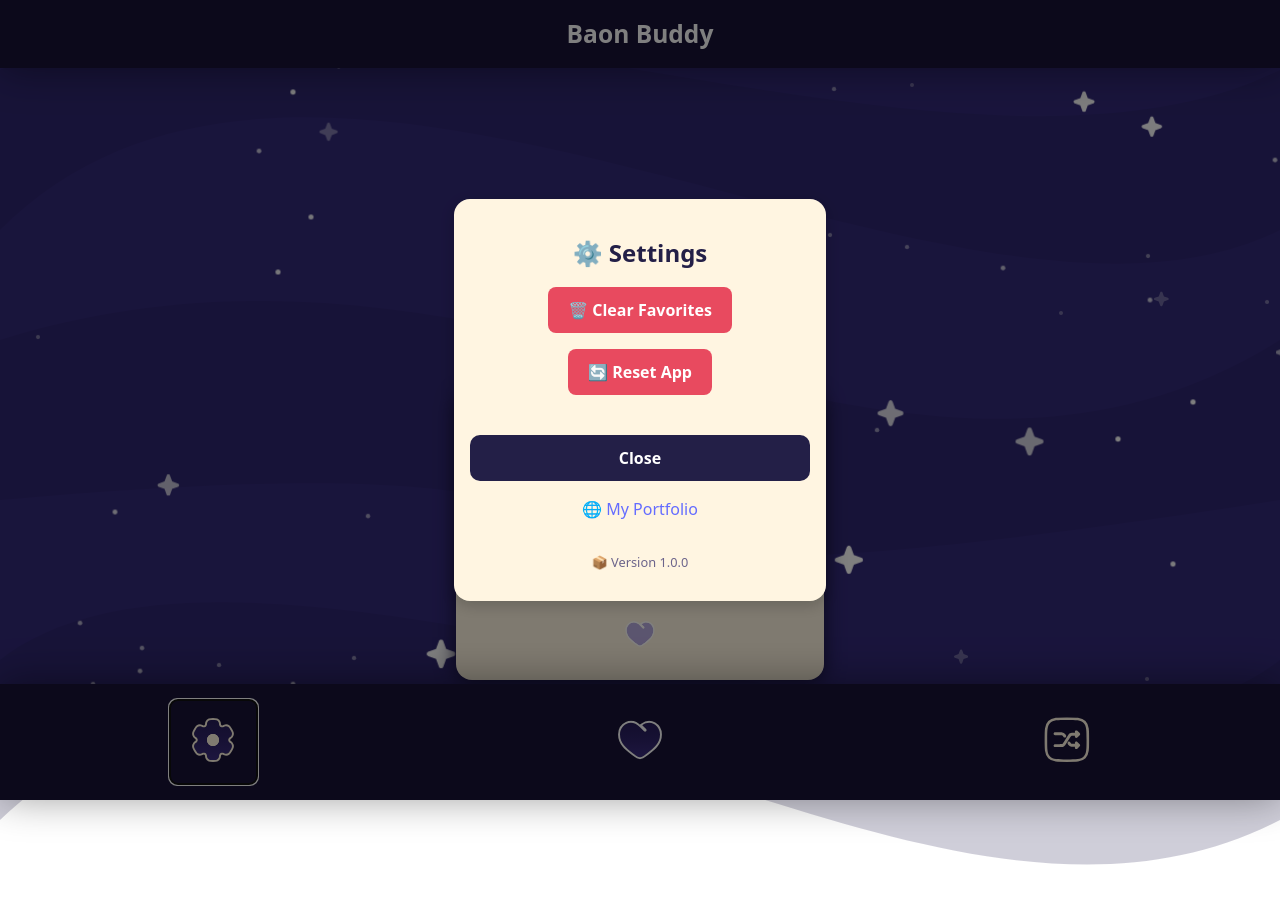
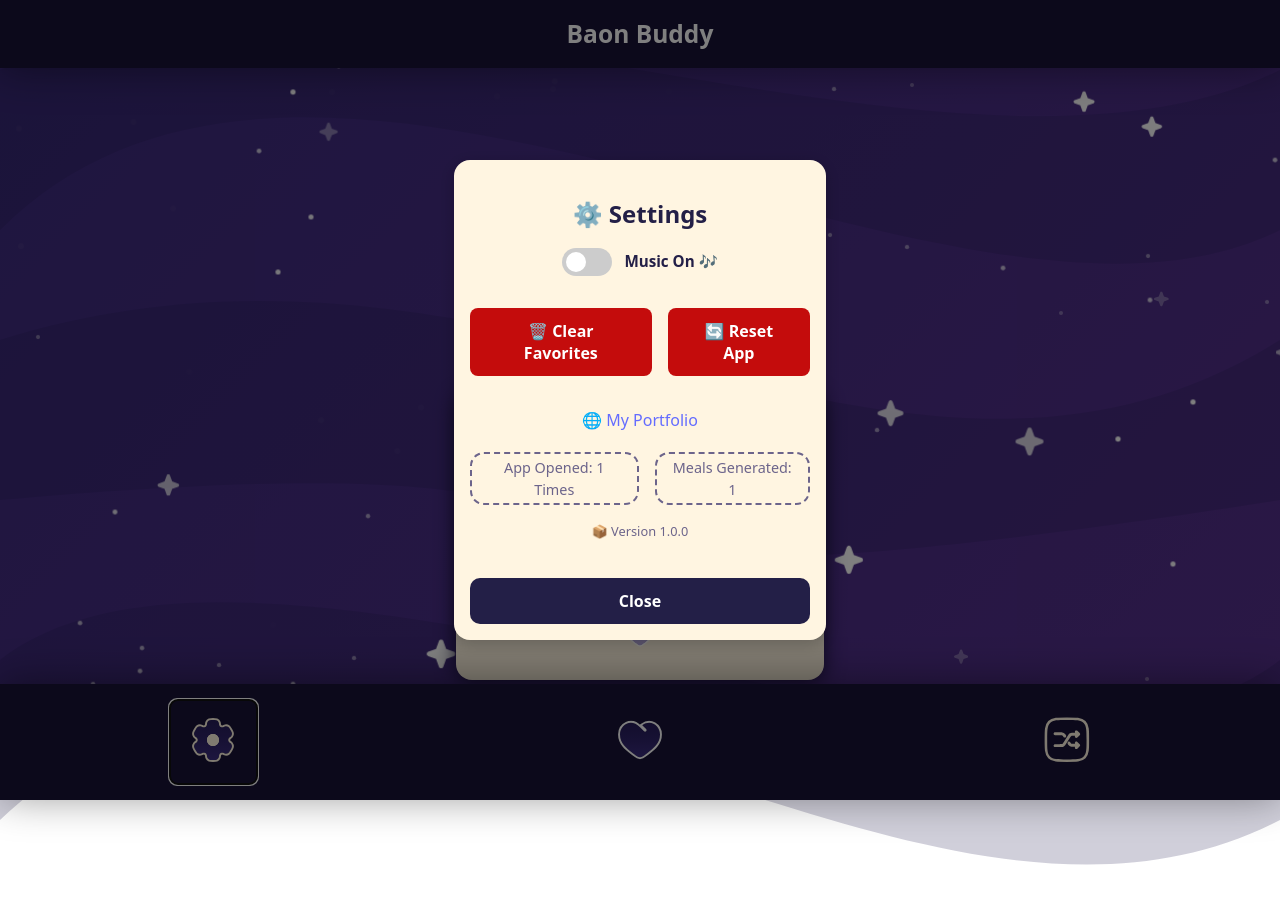
Before and after one commit to Raccai/baon-buddy, a Svelte app: page / in a window 1280 px wide. Both pictures are taken after a click on the button 213 px from the left and 742 px from the top of the page. Shown: the top 904 px of the page. Built offline with nearby package versions, Linux system fonts and the light colour scheme.

Commit message:
EDIT: microinteractions + music

```diff
--- a/src/App.svelte
+++ b/src/App.svelte
@@ -5,21 +5,48 @@
   import Navbar from './components/Navbar.svelte';
   import TalaQuote from './components/TalaQuote.svelte';
   import { meals } from "./lib/meals.js";
-  // @ts-ignore
-  import { getRandomMeals } from "./lib/utils";
-  // @ts-ignore
-  import { saveFavorite, isFavorite, removeFavorite } from './lib/storage';
+  import { incrementCounter } from './lib/storage';
+  import { onMount } from 'svelte';
+
   import FavoritesModal from './components/FavoritesModal.svelte';
   import { getFavorites } from './lib/storage';
   import SettingsModal from './components/SettingsModal.svelte';
   import Toast from './components/Toast.svelte';
 
-  let settingsVisible = false;
   let favoriteNames = getFavorites().map(meal => meal.name);
   let favoritesRef;
   let favoritesVisible = false;
+  let settingsVisible = false;
   let suggestedMeals = [];
   let bounce = false;
+  let audio;
+  let musicEnabled = localStorage.getItem("musicEnabled") !== "false";
+
+  // Increment Counter on every App Launch
+  onMount(() => {
+    audio = new Audio("public/UlilangKaluluwa.wav");
+    audio.loop = true;
+    audio.volume = 1;
+
+    if (musicEnabled) {
+      audio.play().catch(e => console.warn("Autoplay blocked:", e));
+    }
+
+    incrementCounter("baonAppOpens")
+  })
+
+  // Function to toggle
+  // @ts-ignore
+  function toggleMusic() {
+    musicEnabled = !musicEnabled;
+    // @ts-ignore
+    localStorage.setItem("musicEnabled", musicEnabled);
+    if (musicEnabled) {
+      audio.play();
+    } else {
+      audio.pause();
+    }
+  }
 
   // Toggle Favorites for Each Card
   function toggleFavorites() {
@@ -45,6 +72,7 @@
 
     bounce = false; // reset first
     requestAnimationFrame(() => bounce = true); // allow reactive update
+    incrementCounter("baonMealGenerations"); // Increments no. of times meals were generated
   }
 
   // generates meals on first load
@@ -105,6 +133,18 @@
     {/each}
   </div>
 
+  <!-- Dust Particles (Animated) -->
+  <div class="dust-layer">
+    {#each Array(50) as _, i}
+      <div class="dust" style="
+        top: {Math.random() * 100}%;
+        left: {Math.random() * 100}%;
+        animation-delay: {Math.random() * 5}s;
+        animation-duration: {5 + Math.random() * 10}s;
+      "></div>
+    {/each}
+  </div>
+
   <!-- Simple background flowy lines -->
   <div class="flow-lines-bg">
     <!-- Layer 1 -->
@@ -146,6 +186,7 @@
     favoriteNames = getFavorites().map(meal => meal.name);
     if (favoritesVisible && favoritesRef) favoritesRef.refresh(); // refreshes favorites list if modal is open)
   }}
+  on:toggleMusic = {toggleMusic}
 />
 
 <Toast />
@@ -263,4 +304,29 @@
   .flow-fill {
     fill: #231d52a9; /* very subtle white */
   }
+
+  /* Dust Particles */
+  .dust-layer {
+    position: absolute;
+    width: 100%;
+    height: 100%;
+    z-index: 0;
+    pointer-events: none;
+    overflow: hidden;
+  }
+
+  .dust {
+    position: absolute;
+    width: 6px;
+    height: 6px;
+    border-radius: 50%;
+    background-color: rgba(255, 255, 255, 0.08);
+    animation: floatDust linear infinite;
+  }
+
+  @keyframes floatDust {
+    0% { transform: translateX(0) translateY(0); opacity: 0.2; }
+    50% { opacity: 0.6; }
+    100% { transform: translateX(-100vw) translateY(-100vh); opacity: 0; }
+  }
 </style>
--- a/src/app.css
+++ b/src/app.css
@@ -28,8 +28,16 @@ body {
   place-items: center;
   min-width: 320px;
   min-height: 100vh;
-  background-color: #332A79;
   overflow: hidden;
+  background: linear-gradient(135deg, #281e6e, #332A79, #673397);
+  background-size: 400% 400%;
+  animation: gradientShift 15s ease infinite;
+}
+
+@keyframes gradientShift {
+  0% { background-position: 0% 50%; }
+  50% { background-position: 100% 50%; }
+  100% { background-position: 0% 50%; }
 }
 
 .navbar-icon {
--- a/src/components/BaonCard.svelte
+++ b/src/components/BaonCard.svelte
@@ -2,28 +2,59 @@
     import AddedFaves from "../assets/AddedFaves.svelte"
     import NotFaves from "../assets/NotFaves.svelte"
     import { showToast } from "../lib/toast";
+    import { markMealAsSeen, getSeenMEals } from "../lib/storage";
+    import { createEventDispatcher } from "svelte";
+    import { isFavorite, saveFavorite, removeFavorite } from "../lib/storage";
 
+    export let triggerBounce = false;
     export let meal;
     export let favoriteNames = [];
 
-    import { createEventDispatcher } from "svelte";
-    import { isFavorite, saveFavorite, removeFavorite } from "../lib/storage";
+    const dispatch = createEventDispatcher();
+    let hasBeenSeen = false;
+    let glowClass = "";
+    let triggerGlow = false;
+    let bounceClass = "";
+    let sparkles = [];
+    let wiggle = false;
+    let longPressTimer;
 
-    const dispatch = createEventDispatcher();
+    // Handles user long press
+    function handlePointerDown() {
+        longPressTimer = setTimeout(() => {
+            wiggle = true;
+            setTimeout(() => wiggle = false, 500); // resets animation
+        }, 600); // Long press duration
+    }
+    function handlePointerUp() {
+        clearTimeout(longPressTimer);
+    }
+
+    // Glow around the card when it is favorited
+    $: if (favorite && triggerGlow) {
+        glowClass = "glow";
+        setTimeout(() => glowClass = "", 800); // remove after glow animation
+    }
 
     // Check if already favorited when component loads
     $: favorite = favoriteNames.includes(meal.name);
 
+    // Check if baon has already been seen before by user
+    $: {
+        const seenList = getSeenMEals();
+        hasBeenSeen = seenList.includes(meal.name);
+        if (!hasBeenSeen) {
+            markMealAsSeen(meal.name);
+        }
+    }
+
     // For bounce animation upon every generation
-    export let triggerBounce = false;
-    let bounceClass = "";
     $: if (triggerBounce) {
         bounceClass = "bounce";
         setTimeout(() => bounceClass = "", 400); // reset after animation
     }
 
     // For Heart-Button Toggle Sparkle Animations
-    let sparkles = [];
     function triggerSparkle() {
         const id = crypto.randomUUID?.() || Math.random().toString(36);
         const newSparkle = {
@@ -45,6 +76,12 @@
             saveFavorite(meal);
             showToast("Added to faves!", "faves")
             triggerSparkle();
+
+            // trigger glow anim
+            triggerGlow = false;
+            requestAnimationFrame(() => {
+                triggerGlow = true;
+            })
         }
         dispatch("faveChange")
     }
@@ -69,7 +106,18 @@
 </script>
 
 <!-- svelte-ignore a11y_no_static_element_interactions -->
-<div class="baon-card {bounceClass}" on:dblclick={toggleFavorite}>
+<div
+    class="baon-card {bounceClass} {glowClass} {wiggle ? "wiggle" : ""}"
+    on:dblclick = {toggleFavorite}
+    on:pointerdown = {handlePointerDown}
+    on:pointerup = {handlePointerUp}
+    on:pointercancel = {handlePointerUp}
+    on:touchend = {handlePointerUp}
+>
+    {#if !hasBeenSeen}
+        <div class="seen-indicator" title="New Meal"></div>
+    {/if}
+
     <div class="top-row">
         <span class="emoji">{meal.emoji}</span>
     </div>
@@ -248,6 +296,55 @@
         100% { opacity: 0; transform: scale(0.5) translate(-10px); }
     }
 
+    /*  New Meal Indicator */
+    .seen-indicator {
+        width: 10px;
+        height: 10px;
+        background: radial-gradient(circle at center, rgb(174, 133, 226), #6a0dad);
+        border-radius: 50%;
+        position: absolute;
+        top: 8px;
+        left: 8px;
+        box-shadow: 0 0 6px #b388eb;
+        animation: pulse 1.5s infinite ease-in-out;
+    }
+
+    @keyframes pulse {
+        0%, 100% {
+            transform: scale(1);
+            opacity: 0.8;
+        }
+        50% {
+            transform: scale(1.4);
+            opacity: 1;
+        }
+    }
+
+    /* Glow Animation for Favorited cards */
+    .glow {
+        box-shadow: 0 0 20px 20px rgba(255, 215, 0, 0.4);
+        animation: glowFade 0.8s ease forwards;
+    }
+
+    @keyframes glowFade {
+        0%   { box-shadow: 0 0 0px 0 rgba(255, 215, 0, 0); }
+        30%  { box-shadow: 0 0 12px 6px rgba(255, 215, 0, 0.6); }
+        100% { box-shadow: 0 0 0px 0 rgba(255, 215, 0, 0); }
+    }
+
+    /* Wiggle Animation */
+    .wiggle {
+        animation: wiggleAnim 0.4s ease-in-out;
+    }
+
+    @keyframes wiggleAnim {
+        0% { transform: rotate(0); }
+        25% { transform: rotate(1.5deg); }
+        50% { transform: rotate(-1.5deg); }
+        75% { transform: rotate(1.2deg); }
+        100% { transform: rotate(0); }
+    }
+
     @media (max-width: 420px) {
         .baon-card {
             width: 70vw;
--- a/src/components/SettingsModal.svelte
+++ b/src/components/SettingsModal.svelte
@@ -3,10 +3,21 @@
     import { clearFavorites, resetStorage } from '../lib/storage.js';
     import { fade, fly } from 'svelte/transition';
     import { showToast } from '../lib/toast.js';
+    import { getCounter } from '../lib/storage.js';
 
     const dispatch = createEventDispatcher();
+    let timesOpened = 0;
+    let timesGenerated = 0;
+    let musicEnabled = localStorage.getItem("musicEnabled") !== "false";
 
     export let visible = false;
+
+    function toggleMusicSetting() {
+        musicEnabled = !musicEnabled;
+        // @ts-ignore
+        localStorage.setItem("musicEnabled", musicEnabled);
+        dispatch("toggleMusic");
+    }
 
     function clearFaves() {
         clearFavorites();
@@ -26,6 +37,12 @@
 
     function closeModal() {
         dispatch('close');
+    }
+
+   // @ts-ignore
+     $: if (visible) {
+        timesOpened = getCounter("baonAppOpens");
+        timesGenerated = getCounter("baonMealGenerations");
     }
 </script>
 
@@ -47,6 +64,16 @@
                 <h2>⚙️ Settings</h2>
             </header>
 
+            <section class="main-settings">
+                <div class="setting toggle-setting">
+                    <label class="toggle">
+                        <input type="checkbox" class:checked={musicEnabled} on:change={toggleMusicSetting} />
+                        <span class="slider"></span>
+                        <span class="toggle-label">{musicEnabled ? 'Music On 🎶' : 'Music Off 🔇'}</span>
+                    </label>
+                </div>
+
+                <section class="delete-actions">
                     <section class="setting">
                         <button class="danger" on:click={clearFaves}>🗑️ Clear Favorites</button>
                     </section>
@@ -54,19 +81,24 @@
                     <section class="setting">
                         <button class="danger" on:click={resetApp}>🔄 Reset App</button>
                     </section>
-
-            <button class="close-btn" on:click={closeModal}>Close</button>
+                </section>
+            </section>
 
             <section class="more-links">
                 <p>
                     <a href="https://shop.angwikanatin.com/raccaian-portfolio/" target="_blank">🌐 My Portfolio</a><br>
                 </p>
+                <span class="fun-stats">
+                    <span>App Opened: {timesOpened} Times</span>
+                    <span>Meals Generated: {timesGenerated}</span>
+                </span>
+                <section class="version-info">
+                    <p>📦 Version 1.0.0</p>
+                </section>
             </section>
 
 
-            <section class="version-info">
-                <p>📦 Version 1.0.0</p>
-            </section>
+            <button class="close-btn" on:click={closeModal}>Close</button>
         </div>
     </div>
 {/if}
@@ -74,8 +106,10 @@
 <style>
     .modal-backdrop {
         position: fixed;
-        top: 0; left: 0;
-        width: 100vw; height: 100vh;
+        top: 0;
+        left: 0;
+        width: 100vw;
+        height: 100vh;
         background-color: rgba(0, 0, 0, 0.5);
         z-index: 999;
         display: flex;
@@ -105,8 +139,65 @@
         justify-content: center;
     }
 
+    /* Non delete actions */
+    .toggle {
+        display: flex;
+        align-items: center;
+        gap: 0.75rem;
+        cursor: pointer;
+        position: relative;
+    }
+
+    .toggle input {
+        display: none;
+    }
+
+    .slider {
+        width: 50px;
+        height: 28px;
+        background-color: #ccc;
+        border-radius: 999px;
+        position: relative;
+        transition: background-color 0.3s ease;
+        flex-shrink: 0;
+    }
+
+    .slider::before {
+        content: "";
+        position: absolute;
+        height: 20px;
+        width: 20px;
+        background: white;
+        border-radius: 50%;
+        top: 4px;
+        left: 4px;
+        transition: transform 0.3s cubic-bezier(0.3, 1.6, 0.5, 1), background 0.3s ease;
+    }
+
+    .toggle input:checked + .slider {
+        background-color: #84e1b7;
+    }
+
+    .toggle input:checked + .slider::before {
+        transform: translateX(22px);
+    }
+
+    .toggle-label {
+        font-weight: bold;
+        color: #231F47;
+        font-size: 0.95rem;
+    }
+
+    /* Delete buttons */
+    .delete-actions {
+        display: flex;
+        flex-direction: row;
+        gap: 16px;
+        justify-content: space-between;
+        align-items: center;
+    }
     .danger {
-        background: #e84a5f;
+        background: #C40C0C;
         color: white;
         padding: 0.75rem 1.25rem;
         border: none;
@@ -133,6 +224,31 @@
         text-align: center;
         font-size: 0.8rem;
         color: #6c648b;
-        margin-top: 2rem;
+    }
+
+    /* Links */
+    .more-links {
+        display: flex;
+        flex-direction: column;
+        justify-content: center;
+        gap: 4px;
+    }
+
+    .fun-stats {
+        display: flex;
+        flex-direction: row;
+        justify-content: space-between;
+        color: #231F47;
+        font-weight: 500;
+        gap: 16px;
+    }
+
+    .fun-stats span {
+        background-color: none;
+        border: 2px dashed #6c648b;
+        color: #6c648b;
+        padding: 0.2rem 0.8rem;
+        border-radius: 14px;
+        font-size: 0.9rem;
     }
 </style>
```
Also changed, not shown: src/lib/storage.js (+26 -0 lines), 1 other file (tests, documents, lock files or other folders). Lines whose indentation alone changed are shown as unchanged.
